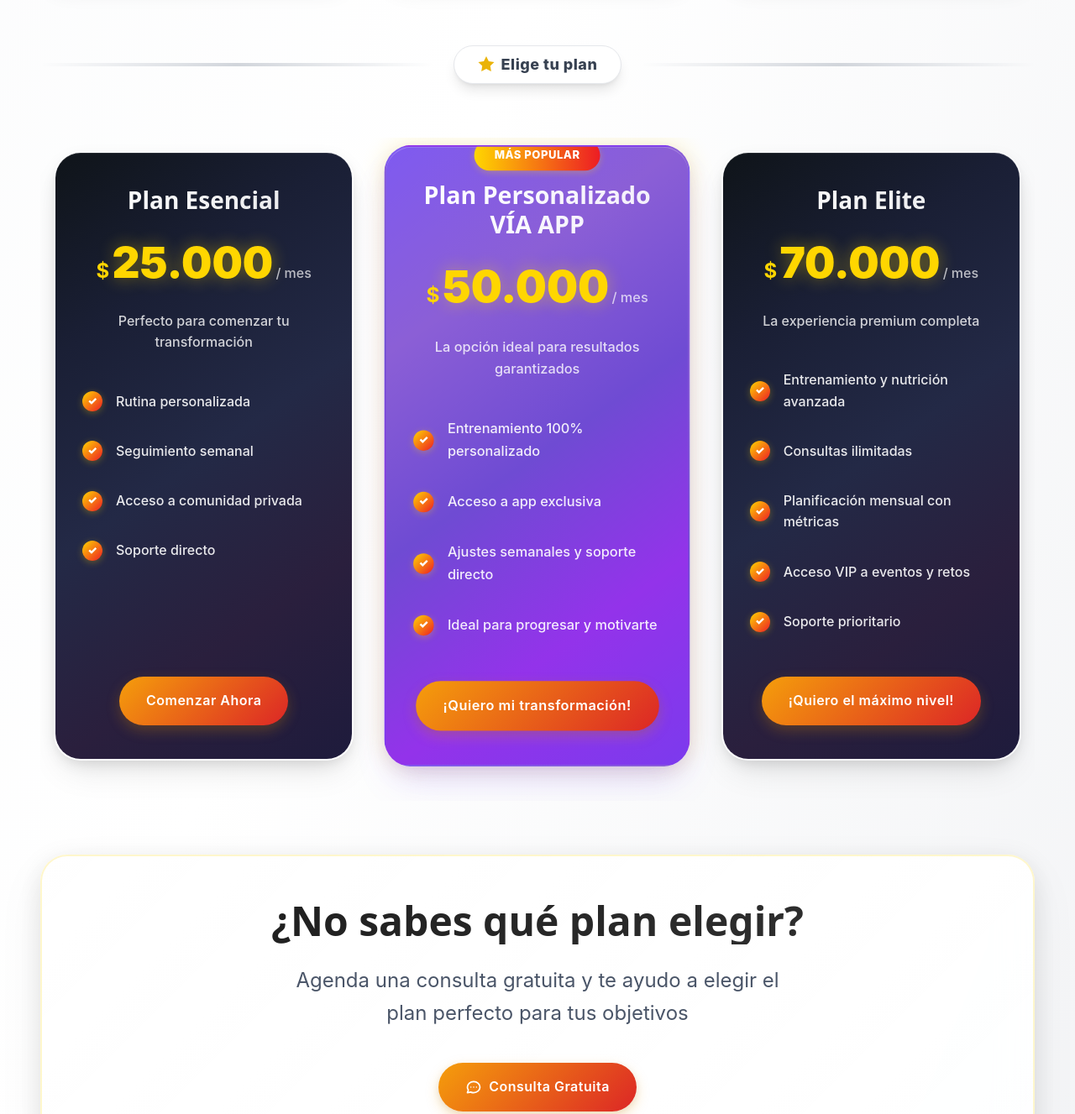
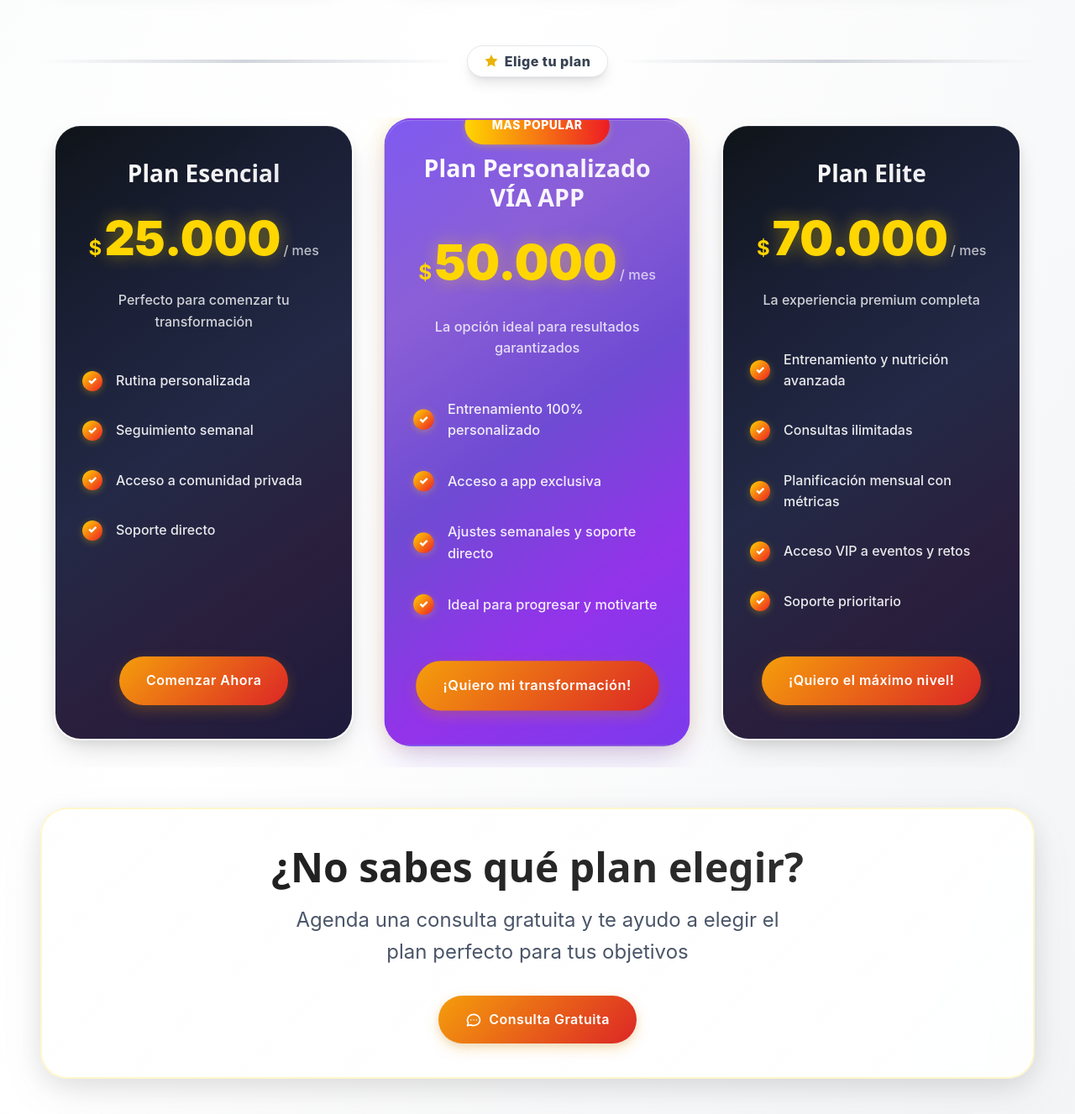
Before and after one commit to devXter/landing-page-jean-fit, an Astro site: page / in a window 1280 px wide. Shown: the part 2360-3687 px from the top of the page at 84% size. Built offline with nearby package versions, Linux system fonts and the light colour scheme; Astro itself is replaced by a stand-in of ours.

Commit message:
Update Service.astro

```diff
--- a/src/components/Services.astro
+++ b/src/components/Services.astro
@@ -287,13 +287,13 @@
     </div>
 
     <!-- Separador visual entre servicios y planes -->
-    <div class="flex items-center justify-center my-8 sm:my-12 md:my-16">
+    <div class="flex items-center justify-center my-4 sm:my-6 md:my-8">
       <div class="flex-1 h-1 bg-gradient-to-r from-transparent via-gray-300 to-transparent rounded-full"></div>
       <div
-        class="mx-4 sm:mx-6 flex items-center gap-2 px-4 sm:px-6 md:px-7 py-2 rounded-full bg-white border border-gray-200 shadow-lg text-gray-700 font-extrabold text-sm sm:text-base md:text-lg"
+        class="mx-3 sm:mx-4 flex items-center gap-2 px-3 sm:px-4 md:px-5 py-1.5 rounded-full bg-white border border-gray-200 shadow-lg text-gray-700 font-extrabold text-sm sm:text-base"
         style="letter-spacing:0.5px;"
       >
-        <svg class="w-4 h-4 sm:w-5 sm:h-5 text-yellow-500" fill="currentColor" viewBox="0 0 20 20"
+        <svg class="w-4 h-4 text-yellow-500" fill="currentColor" viewBox="0 0 20 20"
           ><path
             d="M10 15l-5.878 3.09 1.122-6.545L.488 6.91l6.561-.955L10 0l2.951 5.955 6.561.955-4.756 4.635 1.122 6.545z"
           ></path></svg
@@ -440,7 +440,7 @@
     </div>
 
     <!-- CTA Section -->
-    <div class="text-center mt-8 sm:mt-12 md:mt-16">
+    <div class="text-center mt-4 sm:mt-6 md:mt-8">
       <div class="cta-card">
         <div class="cta-content">
           <h3 class="cta-title text-2xl sm:text-3xl md:text-4xl lg:text-5xl">¿No sabes qué plan elegir?</h3>
@@ -663,16 +663,22 @@
     box-shadow: 0 8px 32px rgba(0, 0, 0, 0.12);
   }
 
-  /* Sección de precios responsiva mejorada */
+  /* Sección de precios con espaciado optimizado */
   .pricing-section {
-    margin: 3rem 0;
+    margin: 2rem 0;
     perspective: 1000px;
     contain: layout style paint;
   }
 
   @media (min-width: 640px) {
     .pricing-section {
-      margin: 4rem 0;
+      margin: 2.5rem 0;
+    }
+  }
+
+  @media (min-width: 1024px) {
+    .pricing-section {
+      margin: 3rem 0;
     }
   }
 
@@ -682,14 +688,14 @@
     gap: 1.5rem;
     max-width: 1200px;
     margin: 0 auto;
-    padding: 1rem 0.5rem 3rem 0.5rem;
+    padding: 0.5rem 0.5rem 1.5rem 0.5rem;
   }
 
   @media (min-width: 640px) {
     .pricing-grid {
       grid-template-columns: 1fr;
       gap: 2rem;
-      padding: 1rem 1rem 3rem 1rem;
+      padding: 0.5rem 1rem 2rem 1rem;
     }
   }
 
@@ -707,7 +713,7 @@
     }
   }
 
-  /* Cards de precios responsivas */
+  /* Cards de precios optimizadas para rendimiento */
   .pricing-card {
     background: linear-gradient(145deg, #0f1419 0%, #1a1f35 25%, #232946 50%, #2a1f3d 75%, #1e1b3c 100%);
     border-radius: 1.5rem;
@@ -717,7 +723,9 @@
     display: flex;
     flex-direction: column;
     min-height: 450px;
-    transition: transform 0.15s ease-out;
+    transition:
+      transform 0.2s ease-out,
+      box-shadow 0.2s ease-out;
     border: 2px solid transparent;
     background-clip: padding-box;
     box-shadow:
@@ -725,23 +733,7 @@
       0 4px 15px -3px rgba(0, 0, 0, 0.06),
       0 20px 40px -10px rgba(0, 0, 0, 0.1),
       inset 0 1px 0 rgba(255, 255, 255, 0.1);
-    transform: translate3d(0, 0, 0);
-    backface-visibility: hidden;
-  }
-
-  @media (min-width: 640px) {
-    .pricing-card {
-      padding: 2rem 1.5rem;
-      min-height: 480px;
-      border-radius: 2rem;
-    }
-  }
-
-  @media (min-width: 768px) {
-    .pricing-card {
-      padding: 2.5rem 2rem;
-      min-height: 520px;
-    }
+    will-change: transform;
   }
 
   .pricing-card::before {
@@ -760,6 +752,21 @@
     transition: opacity 0.15s ease;
   }
 
+  @media (min-width: 640px) {
+    .pricing-card {
+      padding: 2rem 1.5rem;
+      min-height: 480px;
+      border-radius: 2rem;
+    }
+  }
+
+  @media (min-width: 768px) {
+    .pricing-card {
+      padding: 2.5rem 2rem;
+      min-height: 520px;
+    }
+  }
+
   .pricing-card:hover {
     transform: translate3d(0, -6px, 0) scale(1.005);
     box-shadow: 10px 12px 15px 0px rgba(0, 0, 0, 0.26);
@@ -769,7 +776,7 @@
     opacity: 1;
   }
 
-  /* Card destacada responsiva */
+  /* Card destacada optimizada */
   .featured-card {
     background: linear-gradient(145deg, #7f5af0 0%, #8b5fd6 25%, #6f4bd3 50%, #9333ea 75%, #7c3aed 100%);
     transform: translate3d(0, 0, 0) scale(1.02);
@@ -799,7 +806,7 @@
     }
   }
 
-  /* Badge responsivo */
+  /* Badge responsivo optimizado */
   .popular-badge {
     position: absolute;
     top: -6px;
@@ -820,10 +827,10 @@
 
   @media (min-width: 640px) {
     .popular-badge {
-      top: -8px;
-      padding: 0.5rem 1.5rem;
-      border-radius: 1.5rem;
-      font-size: 0.8rem;
+      top: -15px;
+      padding: 0.7rem 2rem;
+      border-radius: 2.5rem;
+      font-size: 0.85rem;
     }
   }
 
@@ -893,7 +900,7 @@
 
   @media (min-width: 640px) {
     .amount {
-      font-size: 3.2rem;
+      font-size: 3.5rem;
     }
   }
 
@@ -1030,9 +1037,9 @@
 
   @media (min-width: 640px) {
     .cta-button {
-      min-width: 180px;
-      padding: 1.2rem 2rem;
-      border-radius: 1.2rem;
+      min-width: 200px;
+      padding: 1.3rem 2.5rem;
+      border-radius: 2.5rem;
       font-size: 1rem;
     }
   }
@@ -1071,13 +1078,13 @@
     box-shadow: 0 8px 25px rgba(255, 214, 0, 0.5);
   }
 
-  /* CTA Card responsiva */
+  /* CTA Card responsiva optimizada */
   .cta-card {
     background: linear-gradient(135deg, rgba(255, 255, 255, 0.95) 0%, rgba(255, 255, 255, 0.9) 100%);
     backdrop-filter: blur(20px);
     border: 2px solid rgba(255, 214, 0, 0.2);
     border-radius: 1.5rem;
-    padding: 2rem 1.5rem;
+    padding: 1.5rem 1rem;
     position: relative;
     overflow: hidden;
     box-shadow:
@@ -1091,14 +1098,14 @@
 
   @media (min-width: 640px) {
     .cta-card {
-      padding: 2.5rem 2rem;
+      padding: 2rem 1.5rem;
       border-radius: 2rem;
     }
   }
 
   @media (min-width: 768px) {
     .cta-card {
-      padding: 3rem 2rem;
+      padding: 2.5rem 2rem;
     }
   }
 
@@ -1122,7 +1129,7 @@
     -webkit-background-clip: text;
     -webkit-text-fill-color: transparent;
     background-clip: text;
-    margin-bottom: 1rem;
+    margin-bottom: 0.75rem;
     line-height: 1.2;
     position: relative;
     z-index: 2;
@@ -1130,13 +1137,13 @@
 
   @media (min-width: 640px) {
     .cta-title {
-      margin-bottom: 1.5rem;
+      margin-bottom: 1rem;
     }
   }
 
   .cta-description {
     color: #4a5568;
-    margin-bottom: 2rem;
+    margin-bottom: 1.5rem;
     max-width: 600px;
     margin-left: auto;
     margin-right: auto;
@@ -1147,7 +1154,7 @@
 
   @media (min-width: 640px) {
     .cta-description {
-      margin-bottom: 2.5rem;
+      margin-bottom: 2rem;
     }
   }
 
```
